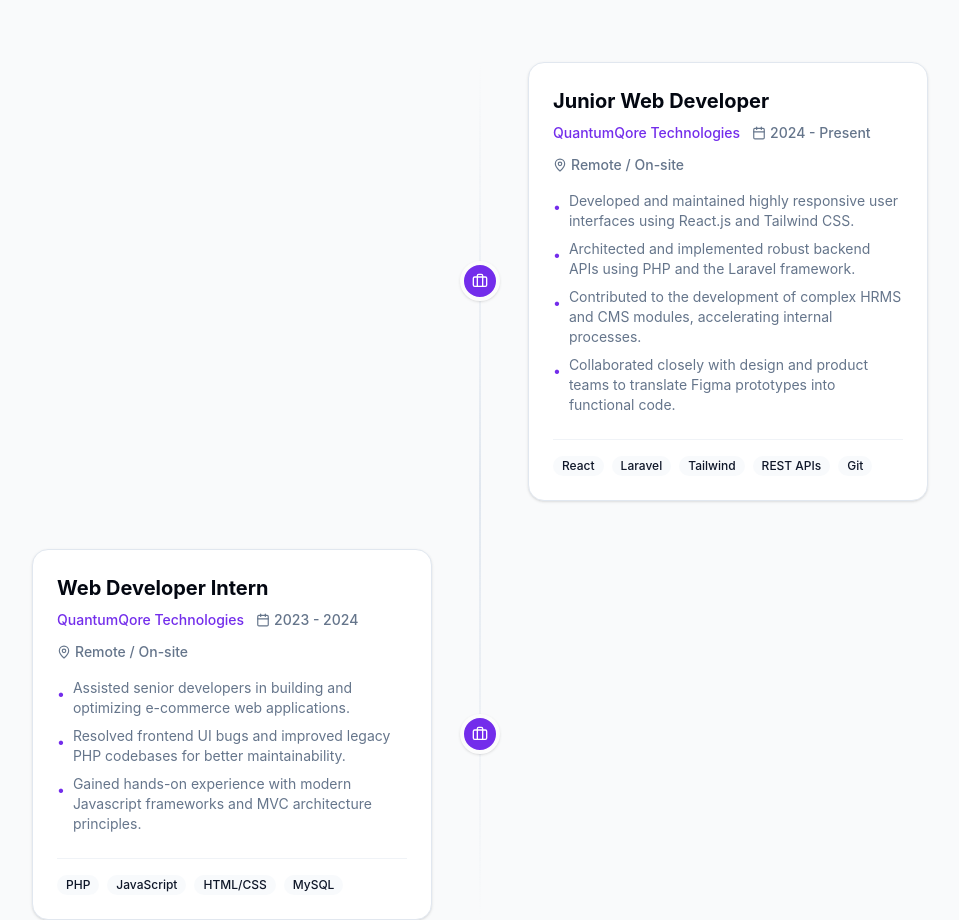
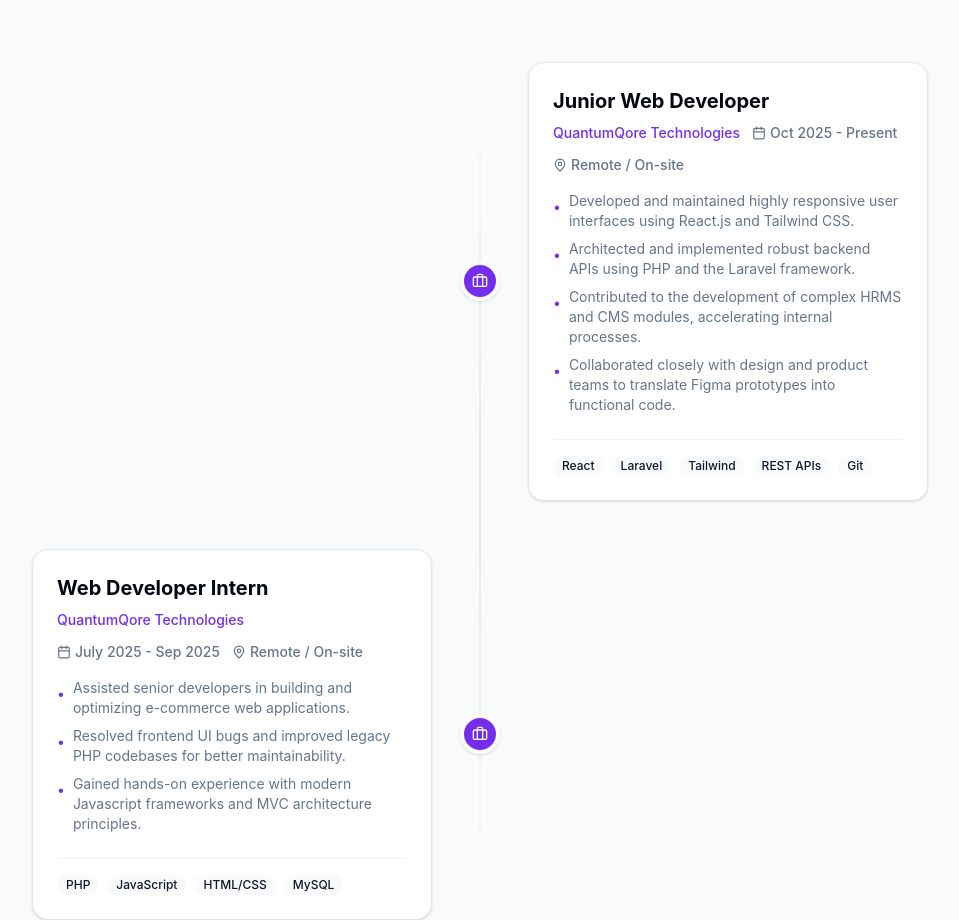
Before and after one commit to jahanzaibwork99/my-portfolio, a React (Vite) app: page / in a window 1280 px wide. Shown: the part 3021-3941 px from the top of the page, without its empty margins (160-1119 px from the left). Built offline with nearby package versions, Linux system fonts and the light colour scheme.

Commit message:
feat: Add Experience section component to display professional work history.

```diff
--- a/src/components/sections/Experience.tsx
+++ b/src/components/sections/Experience.tsx
@@ -8,7 +8,7 @@ const experiences = [
     role: 'Junior Web Developer',
     company: 'QuantumQore Technologies',
     location: 'Remote / On-site',
-    duration: '2024 - Present',
+    duration: 'Oct 2025 - Present',
     description: [
       'Developed and maintained highly responsive user interfaces using React.js and Tailwind CSS.',
       'Architected and implemented robust backend APIs using PHP and the Laravel framework.',
@@ -21,7 +21,7 @@ const experiences = [
     role: 'Web Developer Intern',
     company: 'QuantumQore Technologies',
     location: 'Remote / On-site',
-    duration: '2023 - 2024',
+    duration: 'July 2025 - Sep 2025',
     description: [
       'Assisted senior developers in building and optimizing e-commerce web applications.',
       'Resolved frontend UI bugs and improved legacy PHP codebases for better maintainability.',
```
